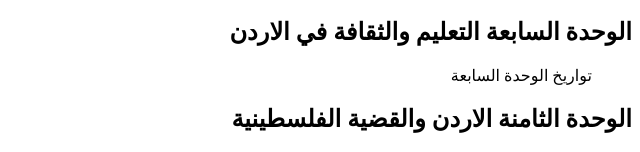
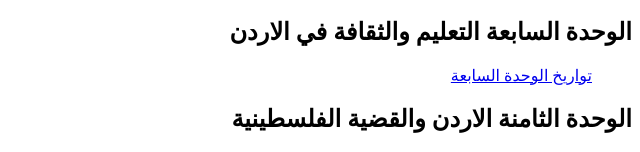
Before and after one commit to 99R9OR/QB, a plain HTML site: page index.html in a window 1280 px wide. Shown: the part 990-1142 px from the top of the page, without its empty margins (640-1280 px from the left). Drawn offline with Linux system fonts and the light colour scheme.

Commit message:
Update index.html

```diff
--- a/index.html
+++ b/index.html
@@ -112,7 +112,7 @@
 
     <ol>
 
-        <li<a href="">تواريخ الوحدة السابعة</a></li>
+        </li><a href="https://drive.google.com/file/d/13ePHl-h1Z9umlwSey4cDwDq3ncVRC38T/view?usp=drive_link">تواريخ الوحدة السابعة</a></li>
 
     </ol>
 
```
